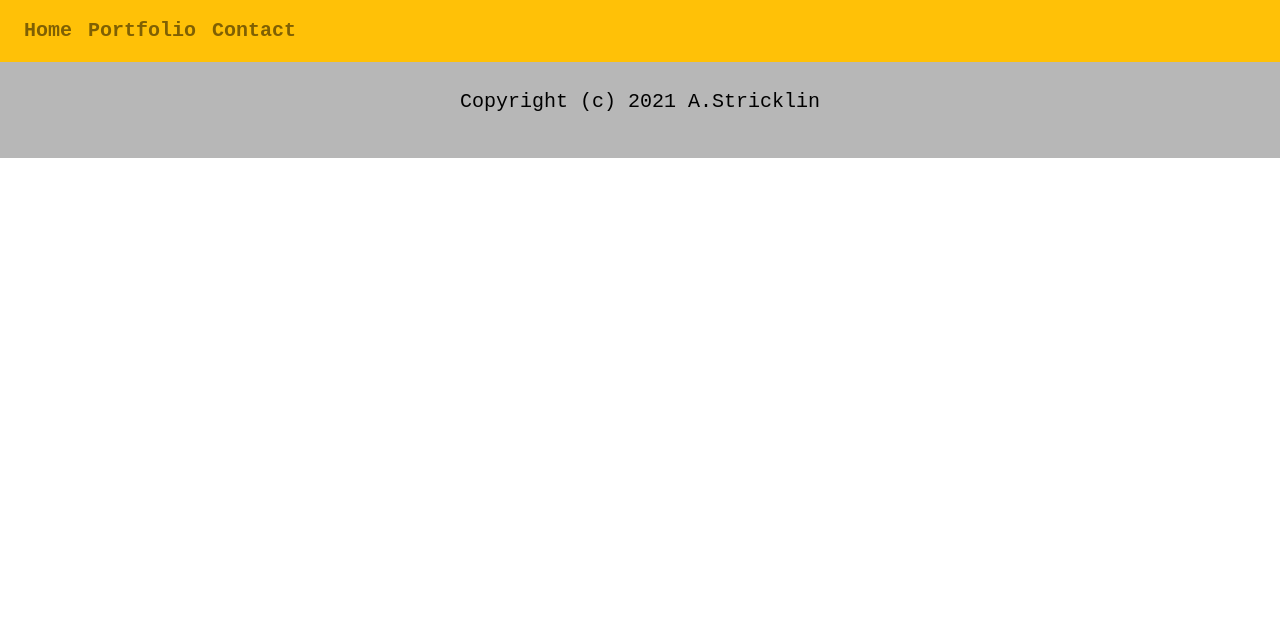
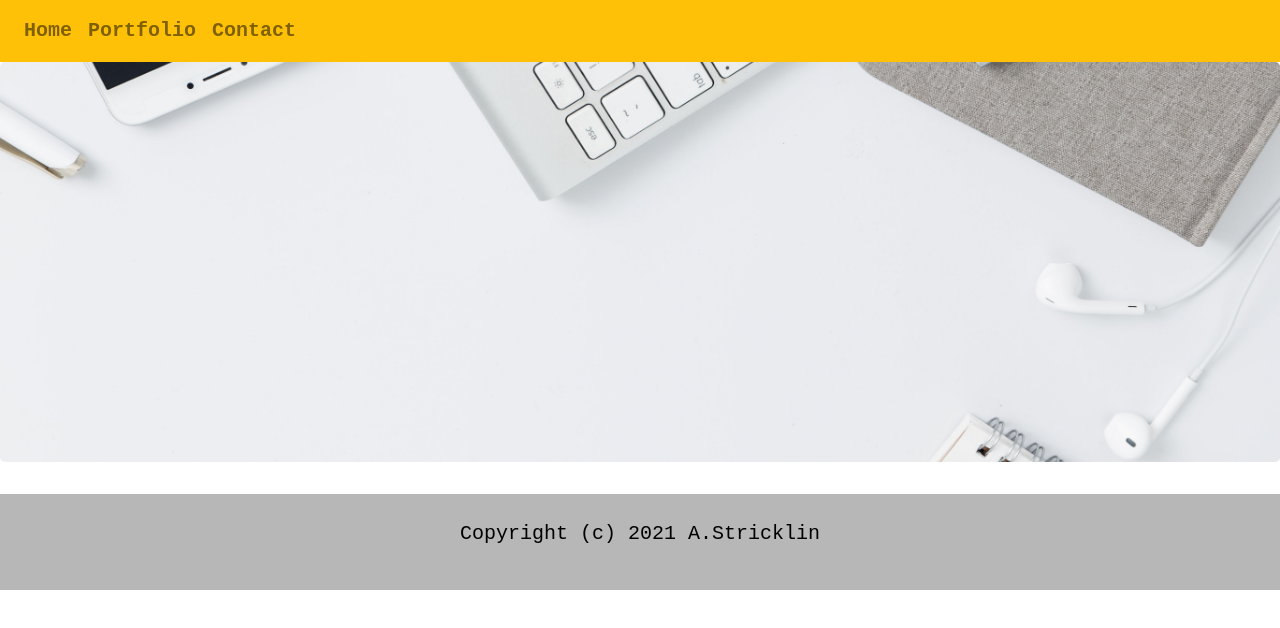
Before and after one commit to stricklin927/PortfolioReact, a React (Create React App) app: page /portfolio in a window 1280 px wide. Shown: the top 628 px of the page. Built offline with nearby package versions, Linux system fonts and the light colour scheme.

Commit message:
Add portfolio import and route to app.js, create jumbotron and import bootstrap, edit image css

```diff
--- a/src/App.css
+++ b/src/App.css
@@ -8,6 +8,14 @@
 /* HOME PAGE */
 .homeJumbotron {
     background-image: url("images/home.jpg");
+    background-size: cover;
+    background-position: center;
+    height: 400px;
+}
+
+/* PORTFOLIO PAGE */
+.portfolioJumbotron {
+    background-image: url("images/portfolio.jpg");
     background-size: cover;
     background-position: center;
     height: 400px;
--- a/src/App.js
+++ b/src/App.js
@@ -4,6 +4,7 @@ import './App.css';
 
 import Header from './components/header';
 import { Home } from './components/home';
+import { Portfolio } from './components/portfolio';
 import { Contact } from './components/contact';
 import Footer from './components/footer'
 
@@ -14,6 +15,7 @@ function App() {
         <Header />
         <Switch>
           <Route path="/home" exact component={ Home }/>
+          <Route path="/portfolio" exact component={ Portfolio }/>
           <Route path="/contact" exact component={ Contact }/>
         </Switch>
         <Footer />
--- a/src/components/portfolio.js
+++ b/src/components/portfolio.js
@@ -0,0 +1,25 @@
+import React, { useEffect, useState, Link } from 'react';
+import { Jumbotron } from 'react-bootstrap';
+
+
+export function Portfolio() {
+    return (
+        <div>
+            <Jumbotron className="portfolioJumbotron">
+            </Jumbotron>
+
+
+
+
+
+
+
+
+
+
+
+        </div>
+      );
+    };
+
+  export default Portfolio;
```
